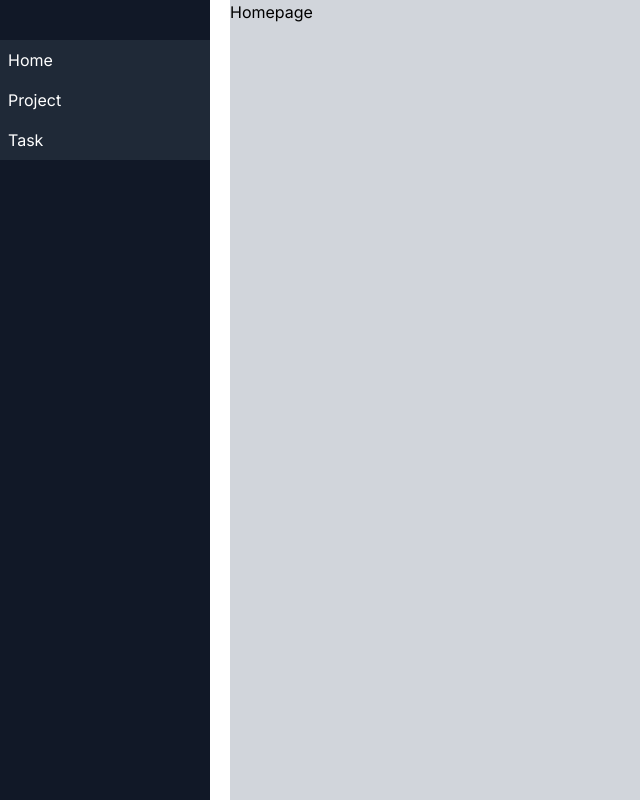
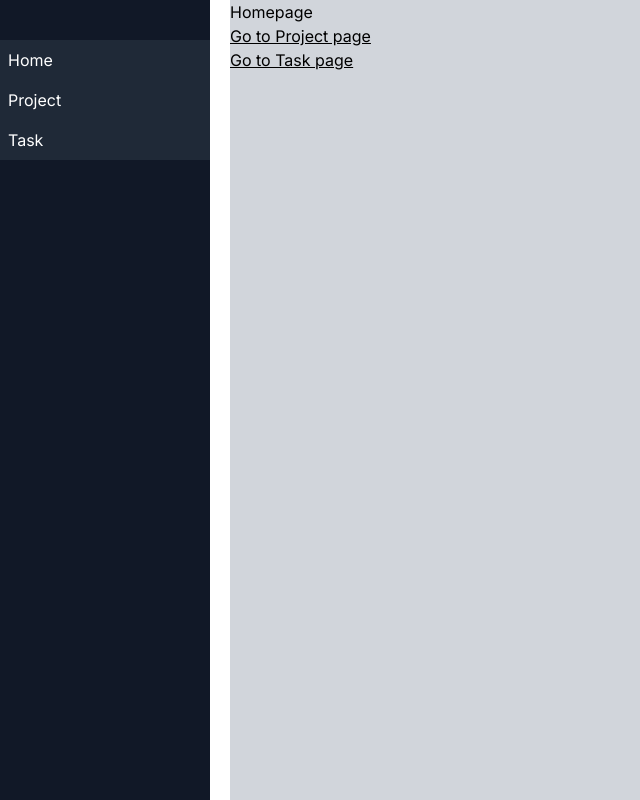
Before and after one commit to Souradeephazra123/task-management-client, a Next.js app: page / in a window 1280 px wide. Shown: the whole page, without its empty margins (0-640 px from the left). Built offline with nearby package versions, Linux system fonts and the light colour scheme.

Commit message:
Updated ui

```diff
--- a/app/page.js
+++ b/app/page.js
@@ -1,16 +1,16 @@
-import NavBar from "@/components/NavBar";
+'use client'
+import Link from "next/link";
 
 export default function Home() {
-
   return (
-    <div >
-      {/* <div className=" w-1/6 min-h-screen bg-gray-300">
-        <NavBar/>
-      </div>
-      <div className=" w-5/6  bg-gray-300 flex items-center justify-center">
-        Homepage
-      </div> */}
-      Homepage
+    <div className=" flex flex-col">
+      <p>Homepage</p>
+      <Link href={"/project"}  className=" underline">
+        <p>Go to Project page</p>
+      </Link>
+      <Link href={"/task"} className=" underline">
+        <p>Go to Task page</p>
+      </Link>
     </div>
   );
 }
```
